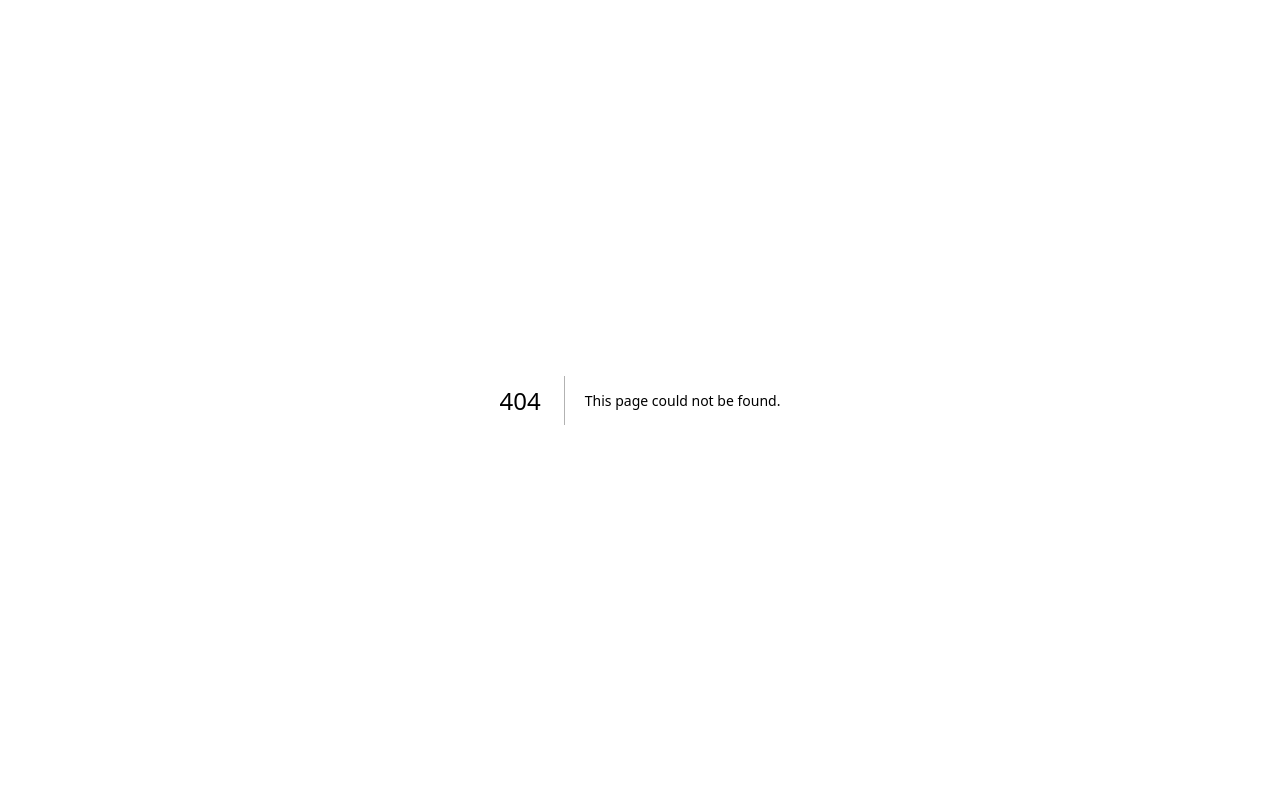
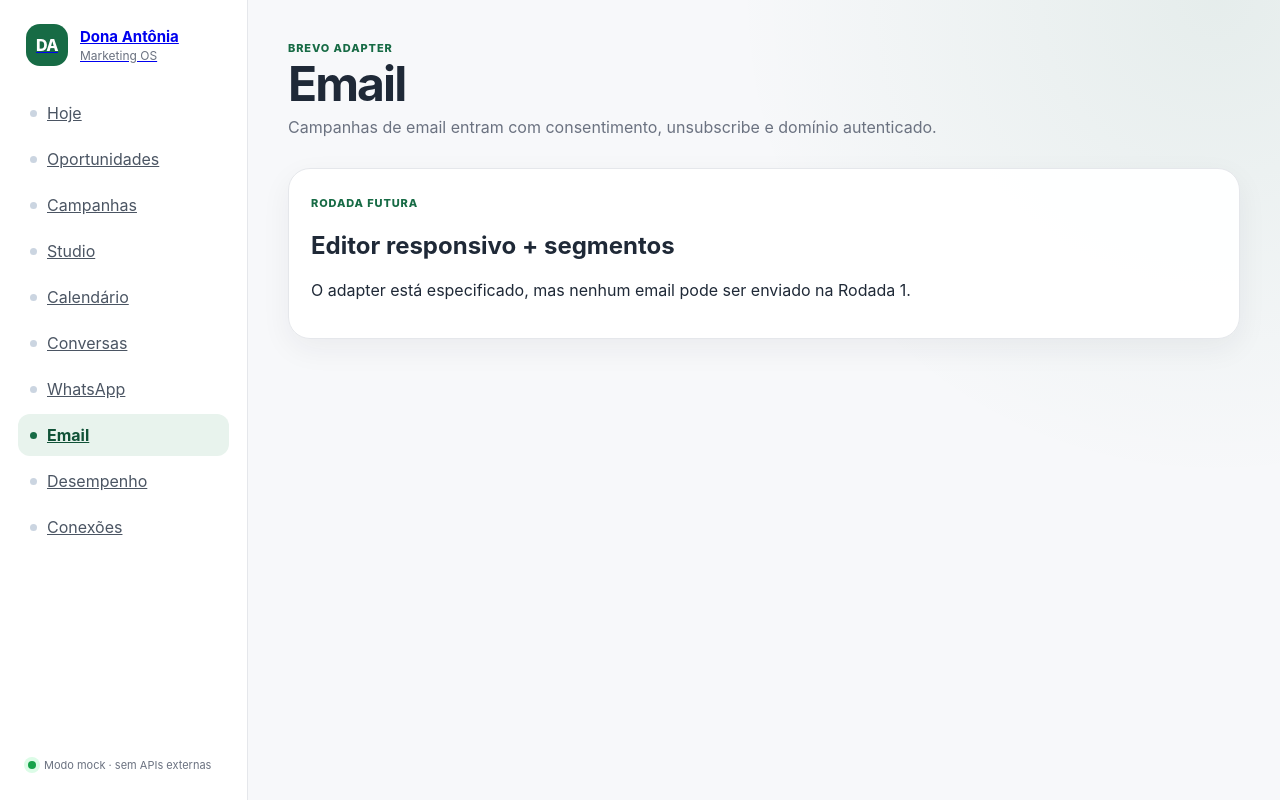
Before and after one commit to osvaldosereia/marketing, a Next.js app: page /email in a window 1280 px wide. Before the commit this address had no page. Built offline with nearby package versions, Linux system fonts and the light colour scheme.

Commit message:
feat: add email workspace placeholder

```diff
--- /dev/null
+++ b/app/email/page.tsx
@@ -0,0 +1,18 @@
+import { SectionLayout } from "@/components/section-layout";
+
+export default function EmailPage() {
+  return (
+    <SectionLayout
+      activeHref="/email"
+      eyebrow="Brevo adapter"
+      title="Email"
+      description="Campanhas de email entram com consentimento, unsubscribe e domínio autenticado."
+    >
+      <section className="panel empty-state">
+        <span className="eyebrow">Rodada futura</span>
+        <h2>Editor responsivo + segmentos</h2>
+        <p>O adapter está especificado, mas nenhum email pode ser enviado na Rodada 1.</p>
+      </section>
+    </SectionLayout>
+  );
+}
```
